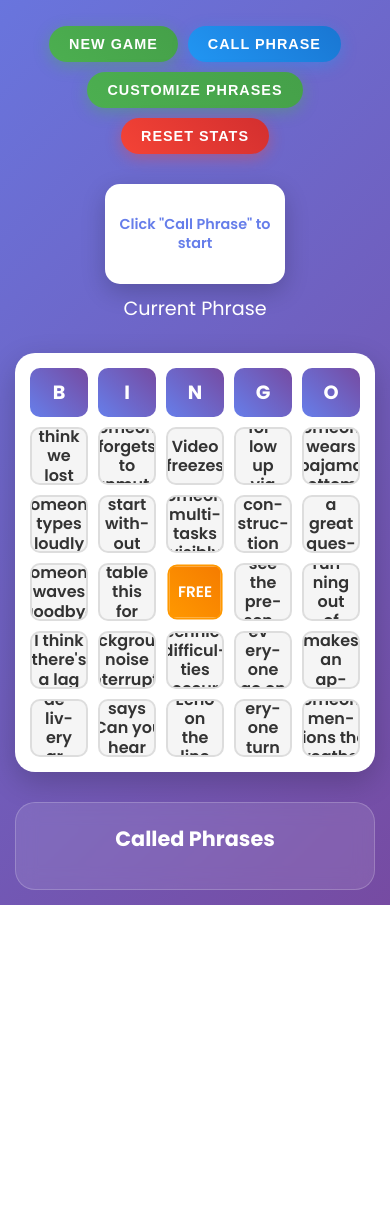
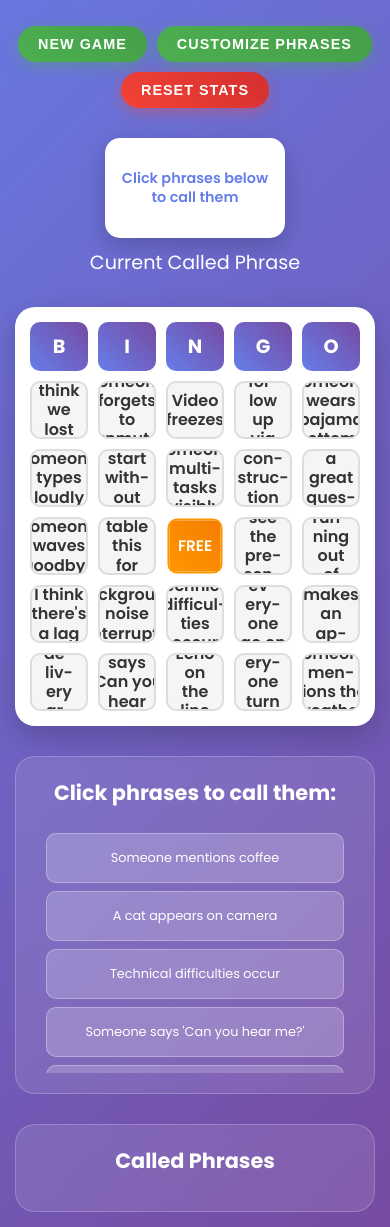
Before and after one commit to KacperMalachowski/bingo-app, a plain HTML site: page index.html in a window 390 px wide. Shown: the part 280-1507 px from the top of the page. Before the commit the page ends 1185 px from the top, so only its background shows below. Drawn offline with Linux system fonts and the light colour scheme.

Commit message:
Implement click-to-call phrase functionality
- Removed 'Call Phrase' button
- Added clickable phrases grid below bingo card
- Players can now click on any phrase to call it
- Called phrases are marked with checkmark and disabled
- Updated UI to show available vs called phrases
- Improved mobile responsiveness for phrases grid
- Game becomes inactive after win, disabling phrase clicking

```diff
--- a/index.html
+++ b/index.html
@@ -34,14 +34,13 @@
         <main>
             <div class="game-controls">
                 <button id="newGameBtn" class="btn btn-primary">New Game</button>
-                <button id="callNumberBtn" class="btn btn-secondary">Call Phrase</button>
                 <button id="customizeBtn" class="btn btn-success">Customize Phrases</button>
                 <button id="resetStatsBtn" class="btn btn-danger">Reset Stats</button>
             </div>
 
             <div class="called-number-display">
-                <div id="currentNumber" class="current-number">Click "Call Phrase"</div>
-                <p>Current Phrase</p>
+                <div id="currentNumber" class="current-number">Click phrases below to call them</div>
+                <p>Current Called Phrase</p>
             </div>
 
             <div class="bingo-card">
@@ -54,6 +53,13 @@
                 </div>
                 <div class="card-grid" id="bingoGrid">
                     <!-- Grid cells will be generated by JavaScript -->
+                </div>
+            </div>
+
+            <div class="available-phrases">
+                <h3>Click phrases to call them:</h3>
+                <div id="availablePhrasesList" class="phrases-grid">
+                    <!-- Available phrases will appear here -->
                 </div>
             </div>
 
--- a/script.js
+++ b/script.js
@@ -81,11 +81,11 @@ class BingoGame {
     initializeElements() {
         this.elements = {
             newGameBtn: document.getElementById('newGameBtn'),
-            callNumberBtn: document.getElementById('callNumberBtn'),
             resetStatsBtn: document.getElementById('resetStatsBtn'),
             customizeBtn: document.getElementById('customizeBtn'),
             currentNumber: document.getElementById('currentNumber'),
             calledNumbersList: document.getElementById('calledNumbersList'),
+            availablePhrasesList: document.getElementById('availablePhrasesList'),
             bingoGrid: document.getElementById('bingoGrid'),
             winModal: document.getElementById('winModal'),
             closeModal: document.getElementById('closeModal'),
@@ -107,7 +107,6 @@ class BingoGame {
 
     attachEventListeners() {
         this.elements.newGameBtn.addEventListener('click', () => this.startNewGame());
-        this.elements.callNumberBtn.addEventListener('click', () => this.callPhrase());
         this.elements.resetStatsBtn.addEventListener('click', () => this.resetStats());
         this.elements.customizeBtn.addEventListener('click', () => this.openCustomModal());
         this.elements.closeModal.addEventListener('click', () => this.closeWinModal());
@@ -165,6 +164,35 @@ class BingoGame {
         }
 
         this.renderCard();
+        this.renderAvailablePhrases();
+    }
+
+    renderAvailablePhrases() {
+        this.elements.availablePhrasesList.innerHTML = '';
+
+        // Sort phrases: available first, then called
+        const sortedPhrases = [...this.availablePhrases, ...this.calledPhrases];
+
+        sortedPhrases.forEach(phrase => {
+            const phraseElement = document.createElement('div');
+            phraseElement.className = 'phrase-item';
+            phraseElement.textContent = phrase;
+            phraseElement.title = phrase; // Tooltip
+
+            const isCalled = this.calledPhrases.includes(phrase);
+            if (isCalled) {
+                phraseElement.classList.add('called');
+                phraseElement.textContent += ' ✓';
+            } else if (this.gameActive) {
+                phraseElement.addEventListener('click', () => this.callSpecificPhrase(phrase));
+            } else {
+                // Game not active, disable clicking
+                phraseElement.style.opacity = '0.5';
+                phraseElement.style.cursor = 'not-allowed';
+            }
+
+            this.elements.availablePhrasesList.appendChild(phraseElement);
+        });
     }
 
     renderCard() {
@@ -214,12 +242,39 @@ class BingoGame {
         this.calledPhrases = [];
         this.availablePhrases = [...this.currentPhrases];
 
-        this.elements.currentNumber.textContent = 'Click "Call Phrase" to start';
+        this.elements.currentNumber.textContent = 'Click phrases below to call them';
         this.elements.calledNumbersList.innerHTML = '';
         this.generateNewCard();
 
-        this.elements.callNumberBtn.disabled = false;
-        this.showMessage('New game started! Good luck!');
+        this.showMessage('New game started! Click on phrases to call them!');
+    }
+
+    callSpecificPhrase(phrase) {
+        if (!this.gameActive || !this.availablePhrases.includes(phrase)) {
+            return;
+        }
+
+        // Remove phrase from available and add to called
+        const phraseIndex = this.availablePhrases.indexOf(phrase);
+        this.availablePhrases.splice(phraseIndex, 1);
+        this.calledPhrases.push(phrase);
+
+        this.elements.currentNumber.textContent = phrase;
+
+        // Add to called phrases list
+        const phraseElement = document.createElement('div');
+        phraseElement.className = 'called-number';
+        phraseElement.textContent = phrase;
+        phraseElement.title = phrase; // Tooltip for long text
+        this.elements.calledNumbersList.appendChild(phraseElement);
+
+        // Auto-mark if player has this phrase
+        this.autoMarkPhrase(phrase);
+
+        // Re-render available phrases to update the display
+        this.renderAvailablePhrases();
+
+        this.saveGameState();
     }
 
     callPhrase() {
@@ -299,7 +354,6 @@ class BingoGame {
 
     handleWin() {
         this.gameActive = false;
-        this.elements.callNumberBtn.disabled = true;
 
         // Update stats
         const stats = this.loadStats();
@@ -307,6 +361,9 @@ class BingoGame {
         stats.totalGames++;
         this.saveStats(stats);
         this.updateStatsDisplay();
+
+        // Re-render available phrases to disable clicking
+        this.renderAvailablePhrases();
 
         // Show win modal
         setTimeout(() => {
@@ -460,8 +517,8 @@ class BingoGame {
 
             if (this.playerCard.length > 0) {
                 this.renderCard();
+                this.renderAvailablePhrases();
                 this.restoreCalledPhrases();
-                this.elements.callNumberBtn.disabled = !this.gameActive;
                 return true;
             }
         } catch (error) {
--- a/styles.css
+++ b/styles.css
@@ -225,6 +225,78 @@ header h1 {
     background: linear-gradient(45deg, #FF9800, #F57C00);
     color: white;
     border-color: #FF9800;
+}
+
+.called-numbers {
+    background: rgba(255, 255, 255, 0.1);
+    backdrop-filter: blur(10px);
+    border-radius: 20px;
+    padding: 20px;
+    border: 1px solid rgba(255, 255, 255, 0.2);
+    max-width: 600px;
+    margin: 0 auto;
+}
+
+.available-phrases {
+    background: rgba(255, 255, 255, 0.1);
+    backdrop-filter: blur(10px);
+    border-radius: 20px;
+    padding: 20px;
+    border: 1px solid rgba(255, 255, 255, 0.2);
+    max-width: 800px;
+    margin: 0 auto 30px;
+}
+
+.available-phrases h3 {
+    color: white;
+    text-align: center;
+    margin-bottom: 15px;
+    font-size: 1.3rem;
+}
+
+.phrases-grid {
+    display: grid;
+    grid-template-columns: repeat(auto-fit, minmax(200px, 1fr));
+    gap: 10px;
+    max-height: 300px;
+    overflow-y: auto;
+    padding: 10px;
+}
+
+.phrase-item {
+    background: rgba(255, 255, 255, 0.2);
+    color: white;
+    padding: 12px;
+    border-radius: 10px;
+    border: 1px solid rgba(255, 255, 255, 0.3);
+    cursor: pointer;
+    transition: all 0.3s ease;
+    text-align: center;
+    font-weight: 500;
+    font-size: 0.9rem;
+    line-height: 1.3;
+    min-height: 60px;
+    display: flex;
+    align-items: center;
+    justify-content: center;
+}
+
+.phrase-item:hover {
+    background: rgba(255, 255, 255, 0.3);
+    transform: translateY(-2px);
+    box-shadow: 0 4px 12px rgba(0, 0, 0, 0.2);
+}
+
+.phrase-item.called {
+    background: rgba(76, 175, 80, 0.8);
+    border-color: #4CAF50;
+    cursor: not-allowed;
+    opacity: 0.7;
+}
+
+.phrase-item.called:hover {
+    transform: none;
+    box-shadow: none;
 }
 
 .called-numbers {
@@ -472,6 +544,18 @@ header h1 {
         font-size: 1rem;
     }
 
+    .phrases-grid {
+        grid-template-columns: repeat(auto-fit, minmax(150px, 1fr));
+        max-height: 250px;
+        gap: 8px;
+    }
+
+    .phrase-item {
+        padding: 10px;
+        font-size: 0.8rem;
+        min-height: 50px;
+    }
+
     .game-controls {
         gap: 10px;
     }
```
